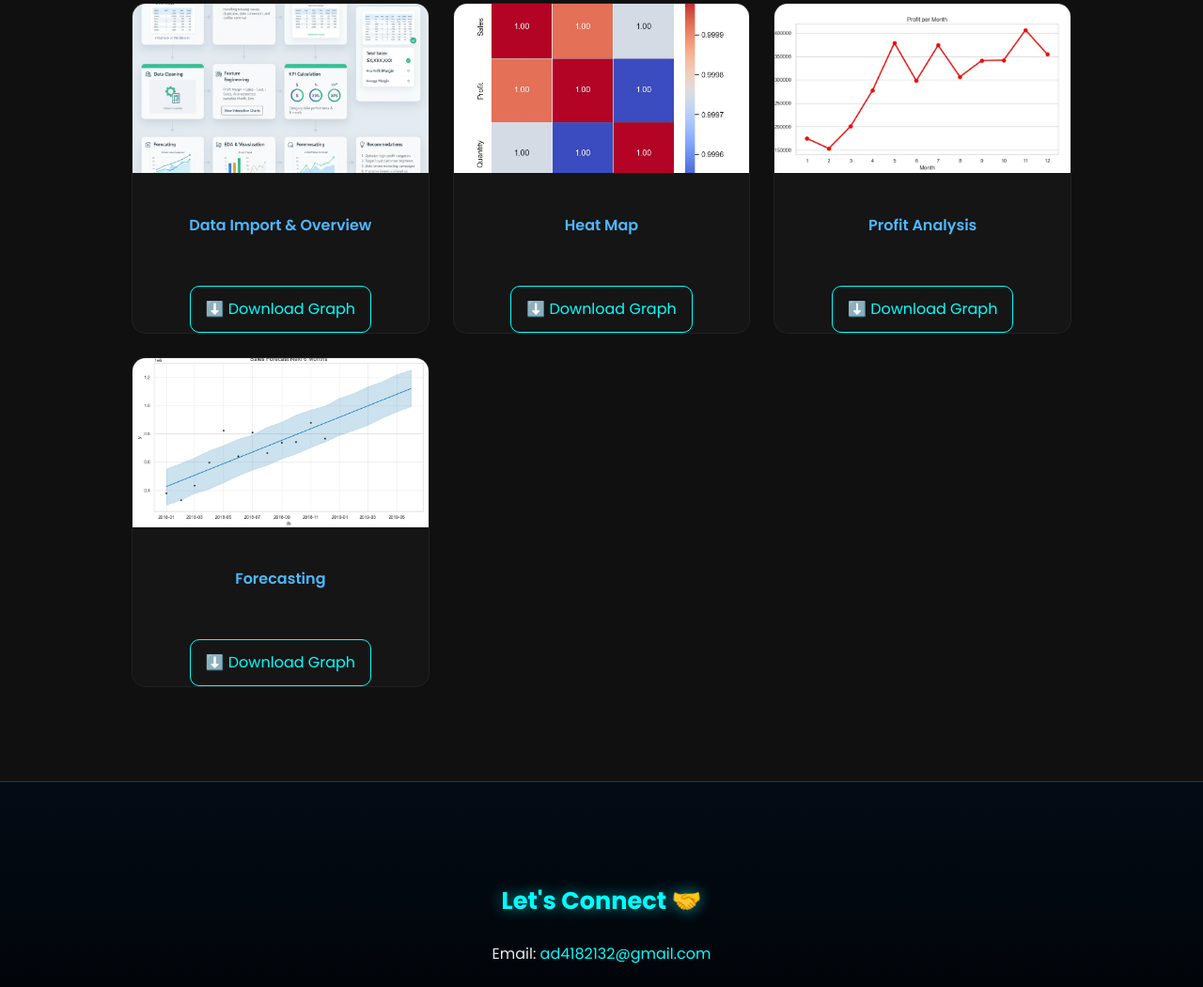
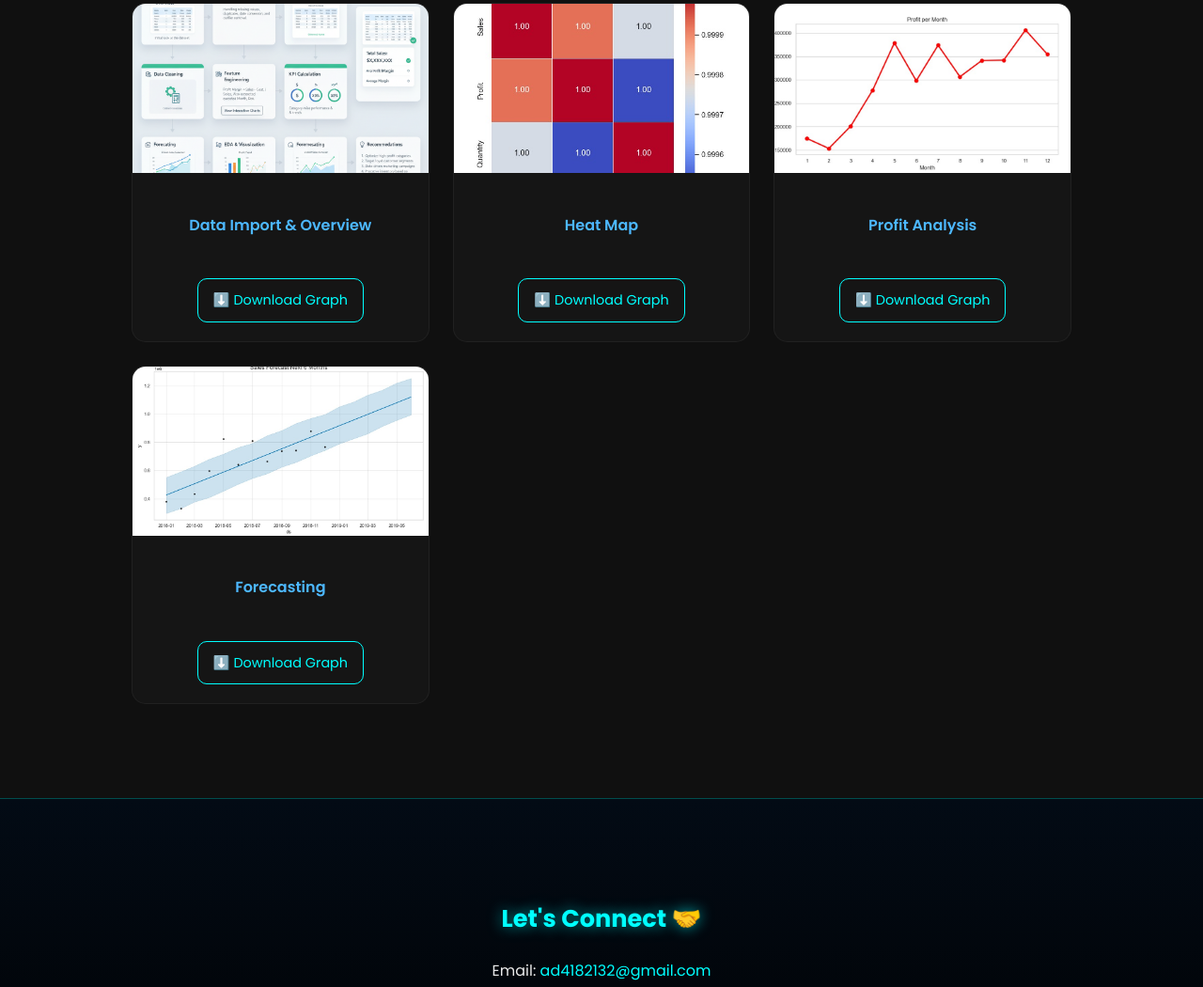
Before and after one commit to AkshitRaiKakkar/E-Commerce-Analysis, a plain HTML site: page index.html in a window 1280 px wide. Shown: the part 2866-3916 px from the top of the page at 94% size. Drawn offline with Linux system fonts and the light colour scheme.

Commit message:
Update style.css

```diff
--- a/style.css
+++ b/style.css
@@ -687,3 +687,9 @@ body.light .footer {
   z-index: 0;
   pointer-events: none;
 }
+.workflow .btn {
+  display: inline-block;
+  margin: 10px auto 20px;
+  text-align: center;
+  font-size: 0.9rem;
+}
```
